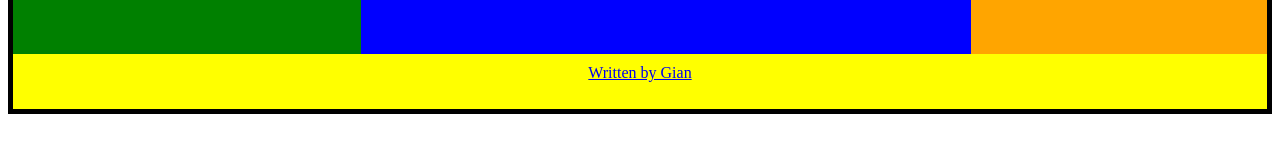
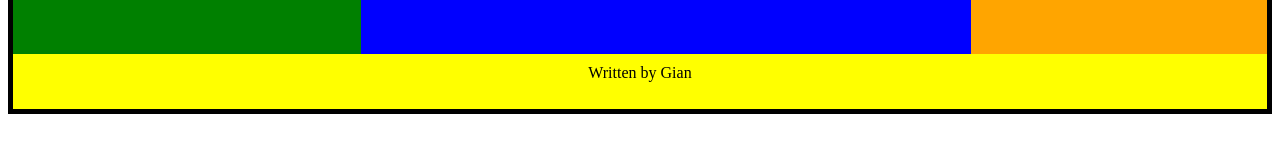
Before and after one commit to RojasMs/Gian-s-Introduction, a plain HTML site: page HOBBIES.html in a window 1280 px wide. Shown: the part 179-332 px from the top of the page. Drawn offline with Linux system fonts and the light colour scheme.

Commit message:
Update HOBBIES.html

```diff
--- a/HOBBIES.html
+++ b/HOBBIES.html
@@ -117,7 +117,7 @@
 	<a href=SI.html>SMALL INFO</a><a href=HOBBIES.html>MY HOBBIES</a><a href=SKILLS.html>MY SKILLS</a></div>
 	<div class=main>I likes playing online games and reading</div>
 	<div class=aside>ASIDE</div>
-	<div class=footer><a href=README.html>Written by Gian</a></div>
+	<div class=footer>Written by Gian</div>
 
 	</div>
 </body>
```
